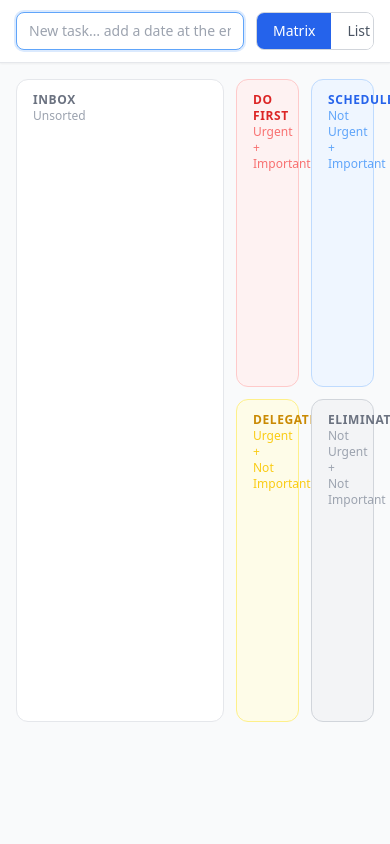
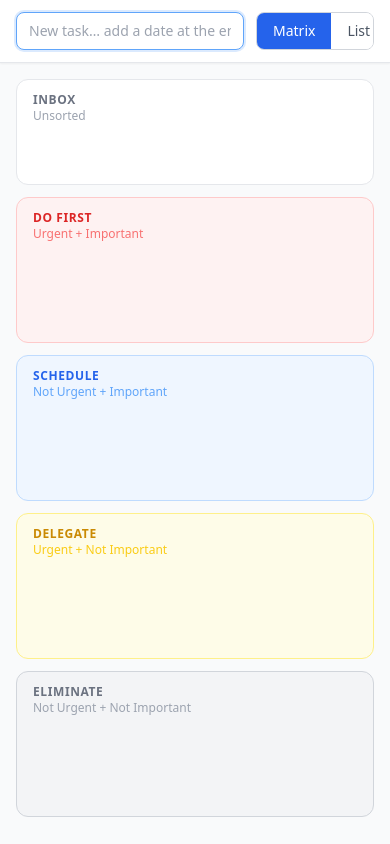
Before and after one commit to jd7h/eisenhower, a plain HTML site: page static/index.html in a window 390 px wide. Drawn offline with nearby package versions, Linux system fonts and the light colour scheme; no server answers.

Commit message:
Eisenhower: 4x1 column layout for wide monitors

```diff
--- a/static/index.html
+++ b/static/index.html
@@ -36,17 +36,17 @@
   </div>
 
   <!-- Matrix view -->
-  <div id="view-matrix" class="p-4 flex gap-3" style="min-height: 80vh;">
+  <div id="view-matrix" class="p-4 flex flex-col md:flex-row gap-3" style="min-height: 80vh;">
     <!-- Inbox column on the left -->
-    <div class="bg-white rounded-xl border border-gray-200 flex flex-col w-52 flex-shrink-0">
+    <div class="bg-white rounded-xl border border-gray-200 flex flex-col w-full md:w-52 flex-shrink-0">
       <div class="px-4 pt-3 pb-1">
         <div class="text-xs font-bold uppercase tracking-wider text-gray-500">Inbox</div>
         <div class="text-xs text-gray-400">Unsorted</div>
       </div>
       <div id="q-inbox" data-quadrant="" class="task-zone flex-1 p-3 flex flex-col gap-2 min-h-14 overflow-y-auto"></div>
     </div>
-    <!-- 2x2 matrix on the right -->
-    <div class="flex-1 grid grid-cols-2 gap-3">
+    <!-- quadrants: 1 column on phones, 2x2 on small monitors, 4 columns on widescreen -->
+    <div class="flex-1 grid grid-cols-1 md:grid-cols-2 xl:grid-cols-4 gap-3">
       <!-- DO FIRST -->
       <div class="bg-red-50 rounded-xl border border-red-200 flex flex-col">
         <div class="px-4 pt-3 pb-1">
```
